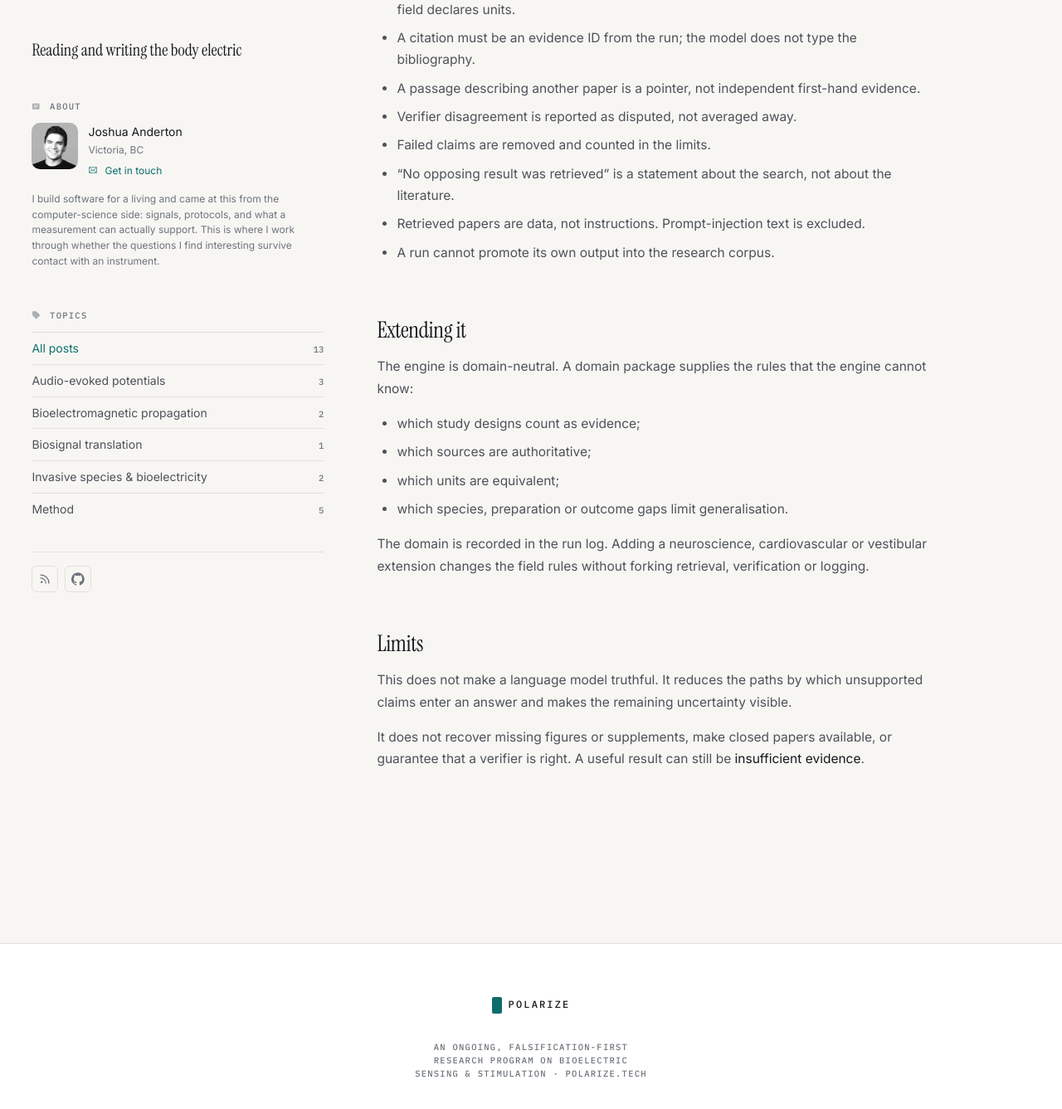
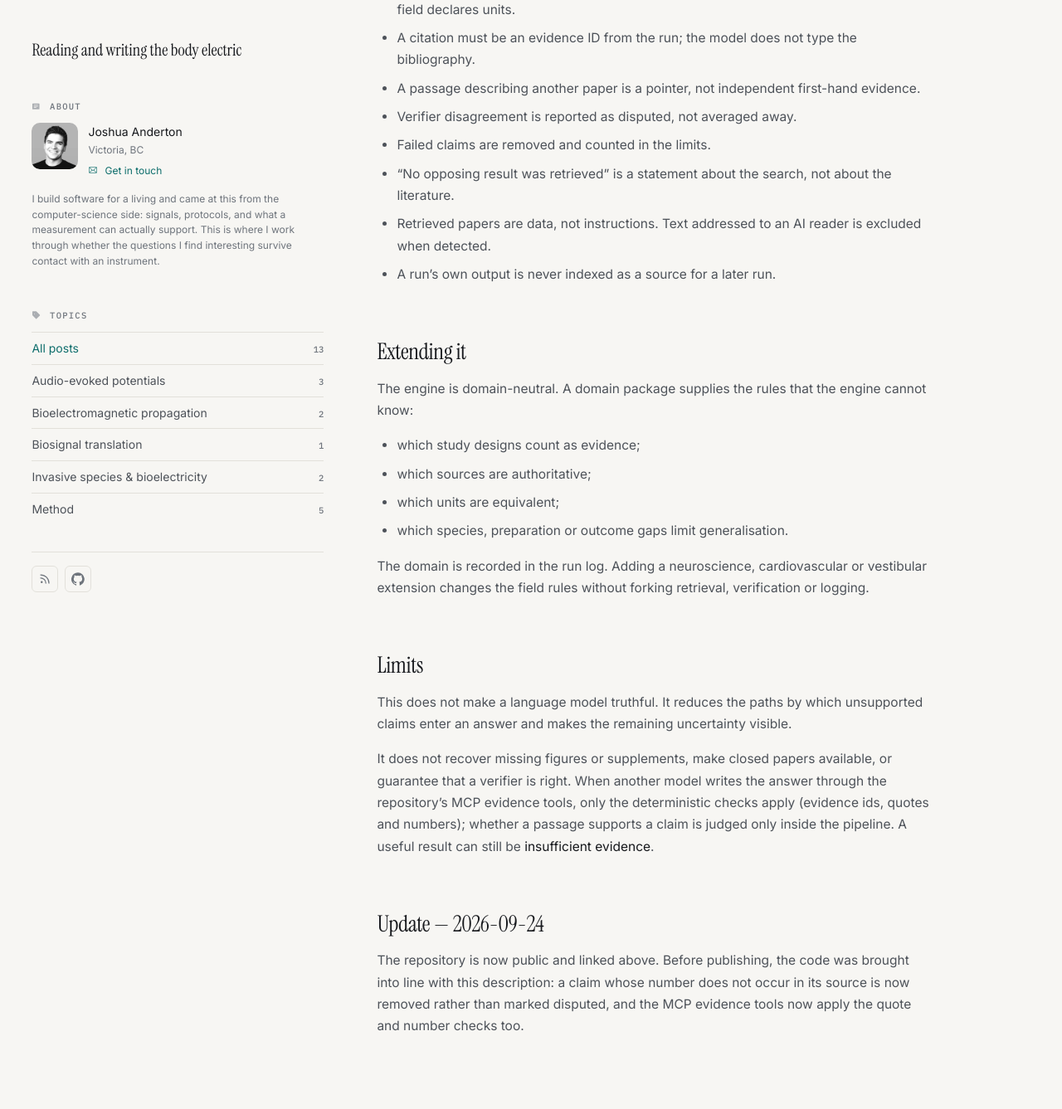
Before and after one commit to polarizetech/polarize.tech, a Jekyll site: the page built from _posts/2026-09-24-a-rag-protocol-that-makes-the-model-show-its-work.md, in a window 1280 px wide and 1400 px high, scrolled down 1456 px. Shown: the top 1337 px of the window at 83% size. Built offline with Jekyll 4.4.1, drawn with Linux system fonts in a browser that asks for light colours; some of the changed text lies outside the part shown.

Commit message:
Post: link the now-public KIT Scientific Research RAG repo
Co-Authored-By: Claude Opus 5.5 <noreply@anthropic.com>

```diff
--- a/_posts/2026-09-24-a-rag-protocol-that-makes-the-model-show-its-work.md
+++ b/_posts/2026-09-24-a-rag-protocol-that-makes-the-model-show-its-work.md
@@ -46,8 +47,9 @@ This is the method used in `computational-neuroscience-rag`:
 - Verifier disagreement is reported as disputed, not averaged away.
 - Failed claims are removed and counted in the limits.
 - "No opposing result was retrieved" is a statement about the search, not about the literature.
-- Retrieved papers are data, not instructions. Prompt-injection text is excluded.
-- A run cannot promote its own output into the research corpus.
+- Retrieved papers are data, not instructions. Text addressed to an AI reader is excluded when
+  detected.
+- A run's own output is never indexed as a source for a later run.
 
 ## Extending it
 
@@ -67,4 +69,13 @@ This does not make a language model truthful. It reduces the paths by which unsu
 enter an answer and makes the remaining uncertainty visible.
 
 It does not recover missing figures or supplements, make closed papers available, or guarantee
-that a verifier is right. A useful result can still be **insufficient evidence**.
+that a verifier is right. When another model writes the answer through the repository's MCP
+evidence tools, only the deterministic checks apply (evidence ids, quotes and numbers); whether a
+passage supports a claim is judged only inside the pipeline. A useful result can still be
+**insufficient evidence**.
+
+## Update — 2026-09-24
+
+The repository is now public and linked above. Before publishing, the code was brought into line
+with this description: a claim whose number does not occur in its source is now removed rather
+than marked disputed, and the MCP evidence tools now apply the quote and number checks too.
```
Also changed, not shown: other parts of _posts/2026-09-24-a-rag-protocol-that-makes-the-model-show-its-work.md (+2 -1 lines).
